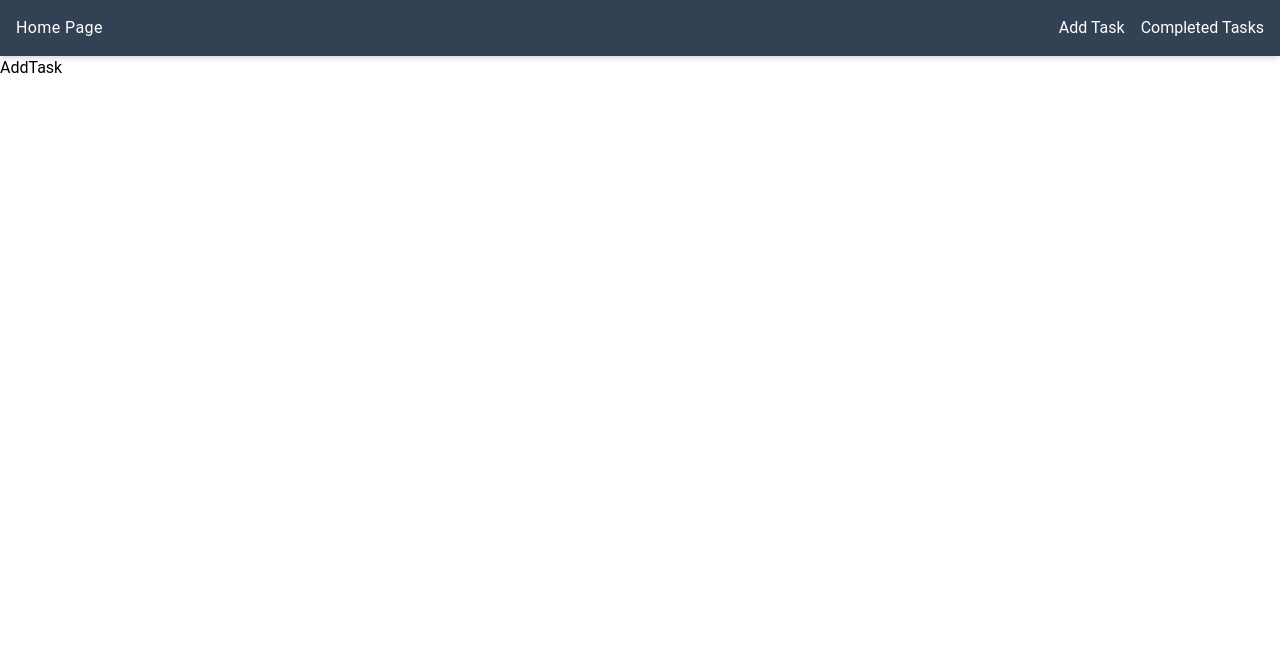
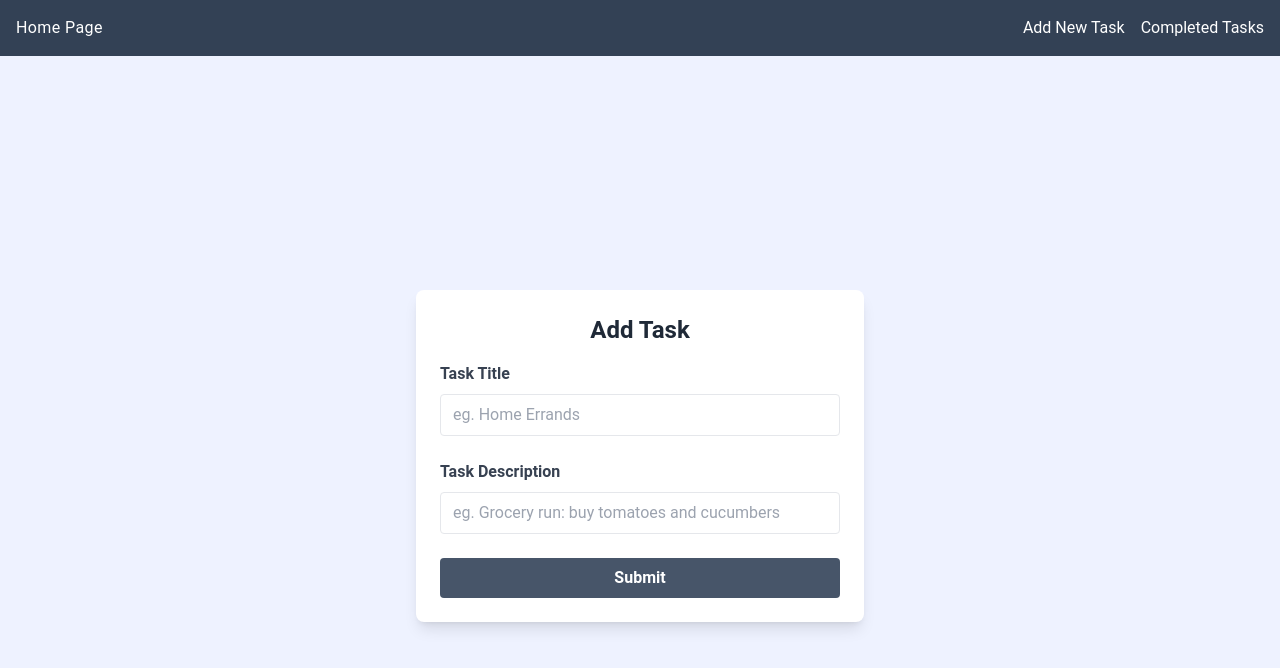
Before and after one commit to chaghigdemirjian/task-manager, a React (Vite) app in the folder cd-task-manager/: page /add-task in a window 1280 px wide. Shown: the top 668 px of the page. Built offline with nearby package versions, Linux system fonts and the light colour scheme.

Commit message:
updated with task addition and deletion functionality

```diff
--- a/cd-task-manager/package.json
+++ b/cd-task-manager/package.json
@@ -14,7 +14,8 @@
     "json-server": "^1.0.0-beta.3",
     "react": "^18.3.1",
     "react-dom": "^18.3.1",
-    "react-router-dom": "^6.27.0"
+    "react-router-dom": "^6.27.0",
+    "react-toastify": "^10.0.6"
   },
   "devDependencies": {
     "@eslint/js": "^9.11.1",
--- a/cd-task-manager/src/App.jsx
+++ b/cd-task-manager/src/App.jsx
@@ -9,14 +9,34 @@ import MainLayout from './Layout/MainLayout'
 import HomePage from './Pages/HomePage'
 import AddTask from './Pages/AddTask'
 import CompletedTasks from './Pages/CompletedTasks'
+import { toast } from 'react-toastify';
 
 const App = () => {
+
+    // Add new task
+    const addNewTask = async (newTask) => {
+      const res = await fetch('http://localhost:5000/tasks', {
+        method: 'POST',
+        headers: {
+          'Content-Type': 'application/json'
+        },
+        body: JSON.stringify(newTask)
+      })
+      return
+    }
+
+    // Delete an existing task
+    const deleteTask = async (id) => {
+      const res = await fetch(`http://localhost:5000/tasks/${id}`, {
+        method: 'DELETE',
+      })
+    }
 
   const router = createBrowserRouter(
     createRoutesFromElements(
       <Route path = '/' element = {<MainLayout />}>
-        <Route index element = {<HomePage />}/>
-        <Route path='/add-task' element = {<AddTask />}/>
+        <Route index element = {<HomePage deleteTask={deleteTask}/>}/>
+        <Route path='/add-task' element = {<AddTask addTaskSubmit={addNewTask}/>}/>
         <Route path='/completed-tasks' element = {<CompletedTasks />}/>
       </Route>
     )
--- a/cd-task-manager/src/Layout/MainLayout.jsx
+++ b/cd-task-manager/src/Layout/MainLayout.jsx
@@ -1,12 +1,15 @@
 import React from 'react'
 import Header from '../components/Header'
 import { Outlet } from 'react-router-dom'
+import { ToastContainer } from 'react-toastify'
+import 'react-toastify/dist/ReactToastify.css'
 
 const MainLayout = () => {
   return (
     <>
         <Header />
         <Outlet />
+        <ToastContainer />
     </>
   )
 }
--- a/cd-task-manager/src/Pages/AddTask.jsx
+++ b/cd-task-manager/src/Pages/AddTask.jsx
@@ -1,8 +1,82 @@
 import React from 'react'
+import { useState } from 'react'
+import { useNavigate } from 'react-router-dom'
+import { toast } from 'react-toastify'
 
-const AddTask = () => {
+const AddTask = ( {addTaskSubmit} ) => {
+
+  const [title, setTitle] = useState('')
+  const [description, setDescription] = useState('')
+
+  const navigate = useNavigate()
+
+  const submitForm = async (e) => {
+    e.preventDefault()
+
+    const newTask = {
+      title,
+      description
+    }
+
+    try {
+      await addTaskSubmit(newTask)
+
+      toast.success('Task added Successfully!')
+      navigate('/')
+
+    } catch (error) {
+      console.error('error adding task', error)
+    }
+
+
+  }
+
   return (
-    <div>AddTask</div>
+    <section className="bg-indigo-50 min-h-screen flex items-center justify-center">
+        <form className="bg-white rounded-lg shadow-lg p-6 w-full max-w-md" onSubmit={submitForm}>
+          <h2 className="text-2xl font-semibold text-gray-800 text-center mb-4">Add Task</h2>
+          <div className="mb-4">
+            <label className="block text-gray-700 font-bold mb-2" htmlFor="title">
+              Task Title
+            </label>
+
+            <input
+              type="text"
+              id="title"
+              name="title"
+              className="border rounded w-full py-2 px-3 mb-2 focus:outline-none focus:ring-2 focus:ring-indigo-500"
+              placeholder="eg. Home Errands"
+              required
+              value={title}
+              onChange={(e) => setTitle(e.target.value)}
+            />
+          </div>
+
+          <div className="mb-4">
+            <label className="block text-gray-700 font-bold mb-2" htmlFor="title">
+              Task Description
+            </label>
+
+            <input
+              type="text"
+              id="description"
+              name="description"
+              className="border rounded w-full py-2 px-3 mb-2 focus:outline-none focus:ring-2 focus:ring-indigo-500"
+              placeholder="eg. Grocery run: buy tomatoes and cucumbers"
+              required
+              value={description}
+              onChange={(e) => setDescription(e.target.value)}
+            />
+          </div>
+
+          <button
+          type="submit"
+          className="w-full bg-slate-600 text-white font-bold py-2 rounded hover:bg-green-500 transition duration-200"
+          >
+            Submit
+          </button>
+        </form>
+    </section>
   )
 }
 export default AddTask
--- a/cd-task-manager/src/Pages/HomePage.jsx
+++ b/cd-task-manager/src/Pages/HomePage.jsx
@@ -2,11 +2,11 @@ import React from 'react'
 import Task from '../components/Task'
 import TaskList from '../components/TaskList'
 
-const HomePage = () => {
+const HomePage = ( {deleteTask} ) => {
   return (
     <>
       <Task />
-      <TaskList />
+      <TaskList deleteTask={deleteTask} />
     </>
   )
 }
--- a/cd-task-manager/src/components/Header.jsx
+++ b/cd-task-manager/src/components/Header.jsx
@@ -11,7 +11,7 @@ const Header = () => {
             <nav>
                 <ul className="flex space-x-4">
                     <li className="hover: text-white-400 cursor-pointer">
-                      <Link to='/add-task'>Add Task</Link>
+                      <Link to='/add-task'>Add New Task</Link>
                     </li>
                     <li className="hover: text-white-400 cursor-pointer">
                       <Link to='/completed-tasks'>Completed Tasks</Link>
--- a/cd-task-manager/src/components/Task.jsx
+++ b/cd-task-manager/src/components/Task.jsx
@@ -1,13 +1,16 @@
 import React from 'react'
+import { useNavigate } from 'react-router-dom'
 
-const Task = ({ task }) => {
+const Task = ({ task, onDelete }) => {
     if (!task) return null // ensure task is defined
 
   return (
     <div className="bg-blue-100 rounded-lg shadow-lg p-4 mb-4 transition-transform transform hover:scale-105 min-h-[80px]">
             <h3 className="text-xl font-bold">{task.title}</h3>
             <p className="mb-5">{task.description}</p>
-            <button className="bg-blue-700 text-white px-1 py-1 rounded hover:bg-red-800">
+            <button
+            onClick={() => onDelete(task.id)}
+            className="bg-blue-700 text-white px-1 py-1 rounded hover:bg-red-800">
                 delete
             </button>
     </div>
--- a/cd-task-manager/src/components/TaskList.jsx
+++ b/cd-task-manager/src/components/TaskList.jsx
@@ -1,8 +1,9 @@
 import React from 'react'
 import {useState, useEffect} from 'react'
 import Task from './Task'
+import { toast } from 'react-toastify';
 
-const TaskList = () => {
+const TaskList = ( {deleteTask} ) => {
 
     const [tasks, setTasks] = useState([])
     const [loading, setLoading] = useState(true)
@@ -22,6 +23,14 @@ const TaskList = () => {
         fetchTasks()
     }, [])
 
+    const handleDelete = async (id) => {
+      const confirm = window.confirm('Are you sure you want to delete this task?')
+      if (!confirm) return
+      deleteTask(id)
+      setTasks((prevTasks) => prevTasks.filter((task) => task.id !== id));
+      toast.success('Task Deleted Successfully!')
+    }
+
   return (
     <>
         <div className="container mx-auto p-4">
@@ -34,7 +43,7 @@ const TaskList = () => {
                 : (
                     <div className="flex flex-col gap-4">
                     {tasks.map((task) => (
-                        <Task key={task.id} task={task} />)
+                        <Task key={task.id} task={task} onDelete={handleDelete}/>)
                     )}
                     </div>
                 )
--- a/cd-task-manager/src/tasks.json
+++ b/cd-task-manager/src/tasks.json
@@ -1,11 +1,24 @@
 {
-    "tasks":
-[
-    {"id": 1, "title": "first task", "description":"first fake task"},
-    {"id": 2, "title": "second task", "description":"second fake task"},
-    {"id": 3, "title": "third task", "description":"third fake task"},
-    {"id": 4, "title": "fourth task", "description":"fourth fake task"},
-    {"id": 5, "title": "fifth task", "description":"fifth fake task"},
-    {"id": 6, "title": "sixth task", "description":"sixth fake task"}
-]
+  "tasks": [
+    {
+      "id": "c61d",
+      "title": "First Task",
+      "description": "Get some rest tonight : ) "
+    },
+    {
+      "id": "eb6a",
+      "title": "Garo Sucks",
+      "description": "Yes he does"
+    },
+    {
+      "id": "df9c",
+      "title": "success",
+      "description": "success"
+    },
+    {
+      "id": "3cb8",
+      "title": "what's up",
+      "description": "hello"
+    }
+  ]
 }
```
Also changed, not shown: 1 other file (tests, documents, lock files or other folders).
